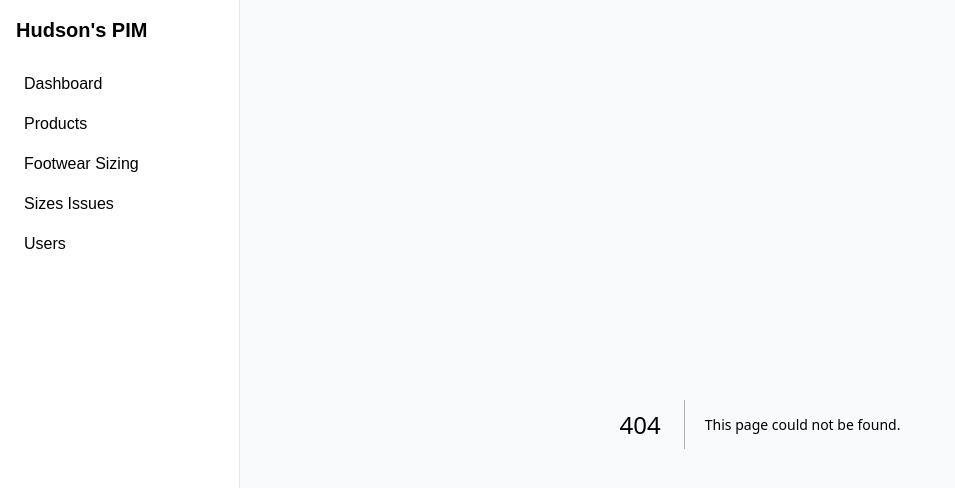
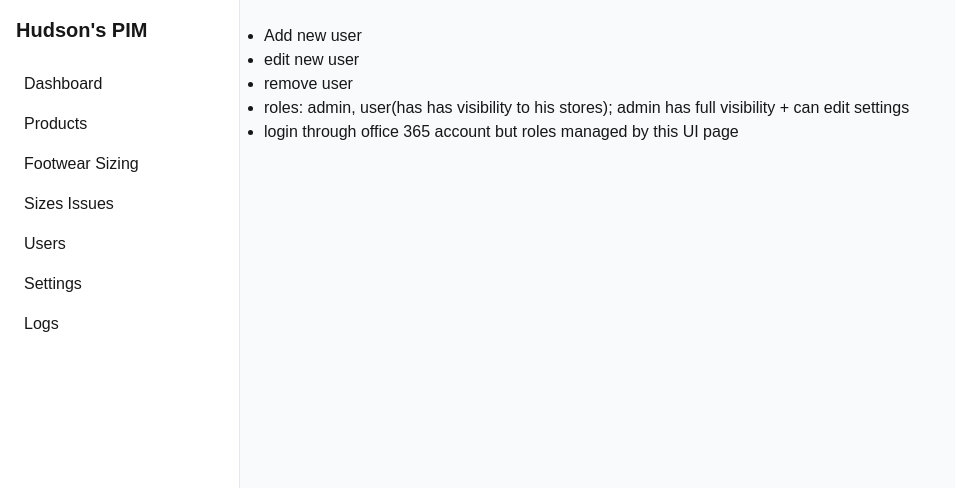
Before and after one commit to DCodeWorks/DynamicsPIM, a Next.js app: page /users in a window 1280 px wide. Before the commit this address had no page. Shown: the top 488 px of the page, without its empty margins (0-955 px from the left). Built offline with nearby package versions, Linux system fonts and the light colour scheme.

Commit message:
some changes

```diff
--- a/app/layout.tsx
+++ b/app/layout.tsx
@@ -38,10 +38,22 @@
               Sizes Issues
             </a>
             <a
-              href="#"
+              href="/users"
               className="block px-2 py-1 rounded hover:bg-gray-100"
             >
               Users
+            </a>
+            <a
+              href="/settings"
+              className="block px-2 py-1 rounded hover:bg-gray-100"
+            >
+              Settings
+            </a>
+            <a
+              href="/logs"
+              className="block px-2 py-1 rounded hover:bg-gray-100"
+            >
+              Logs
             </a>
           </nav>
         </aside>
--- /dev/null
+++ b/app/logs/page.tsx
@@ -0,0 +1,7 @@
+export default function LogsPage(){
+    return (
+        <div>
+            Logs
+        </div>
+    );
+}
--- /dev/null
+++ b/app/settings/page.tsx
@@ -0,0 +1,7 @@
+export default function SettingsPage(){
+    return(
+        <div>
+            Settings if needed...
+        </div>
+    );
+}
--- /dev/null
+++ b/app/users/page.tsx
@@ -0,0 +1,13 @@
+export default function Users(){
+    return (
+        <div>
+            <ul className=" list-disc">
+                <li>Add new user</li>
+                <li>edit new user</li>
+                <li>remove user</li>
+                <li>roles: admin, user(has has visibility to his stores); admin has full visibility + can edit settings</li>
+                <li>login through office 365 account but roles managed by this UI page</li>
+            </ul>
+        </div>
+    );
+}
```
